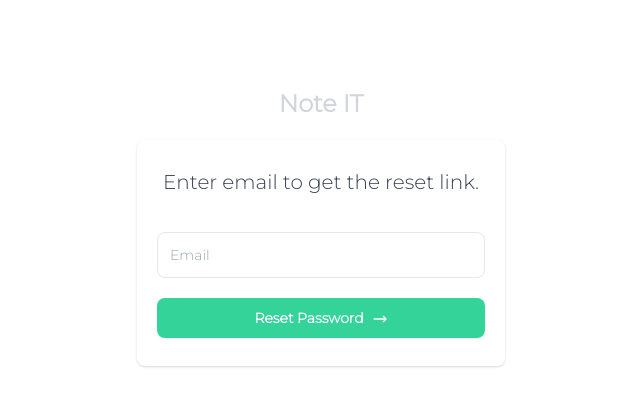
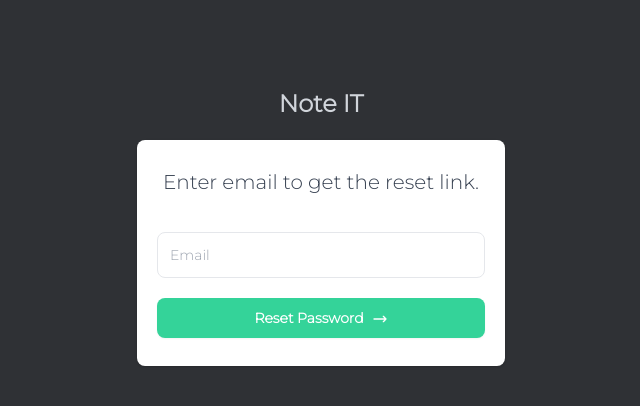
Before and after one commit to samsaw777/NoteItFrontend, a React (Create React App) app: page /reset in a window 1280 px wide. Shown: the top 406 px of the page, without its empty margins (319-959 px from the left). Built offline with nearby package versions, Linux system fonts and the light colour scheme; the HTML template or start-up script is replaced by a standard one.

Commit message:
fix: background color changed

```diff
--- a/src/components/authuser/ResetLink.js
+++ b/src/components/authuser/ResetLink.js
@@ -41,7 +41,7 @@ const ResetLink = () => {
     }
   };
   return (
-    <div className="h-viewHeight bg-sidebarBackgroundColor-color">
+    <div className="h-viewHeight bg-sidebarBackgroundColor">
       <div class=" flex flex-col justify-center sm:py-12">
         <div class="p-10 xs:p-0 mx-auto md:w-full md:max-w-md">
           <h1 class="font-bold text-center text-2xl mb-5 text-gray-300">
--- a/src/components/authuser/Updatepassword.js
+++ b/src/components/authuser/Updatepassword.js
@@ -43,7 +43,7 @@ const UpdatePassword = () => {
     }
   };
   return (
-    <div className="h-viewHeight bg-sidebarBackgroundColor-color">
+    <div className="h-viewHeight bg-sidebarBackgroundColor">
       <div class=" flex flex-col justify-center sm:py-12">
         <div class="p-10 xs:p-0 mx-auto md:w-full md:max-w-md">
           <h1 class="font-bold text-center text-2xl mb-5 text-gray-300">
```
